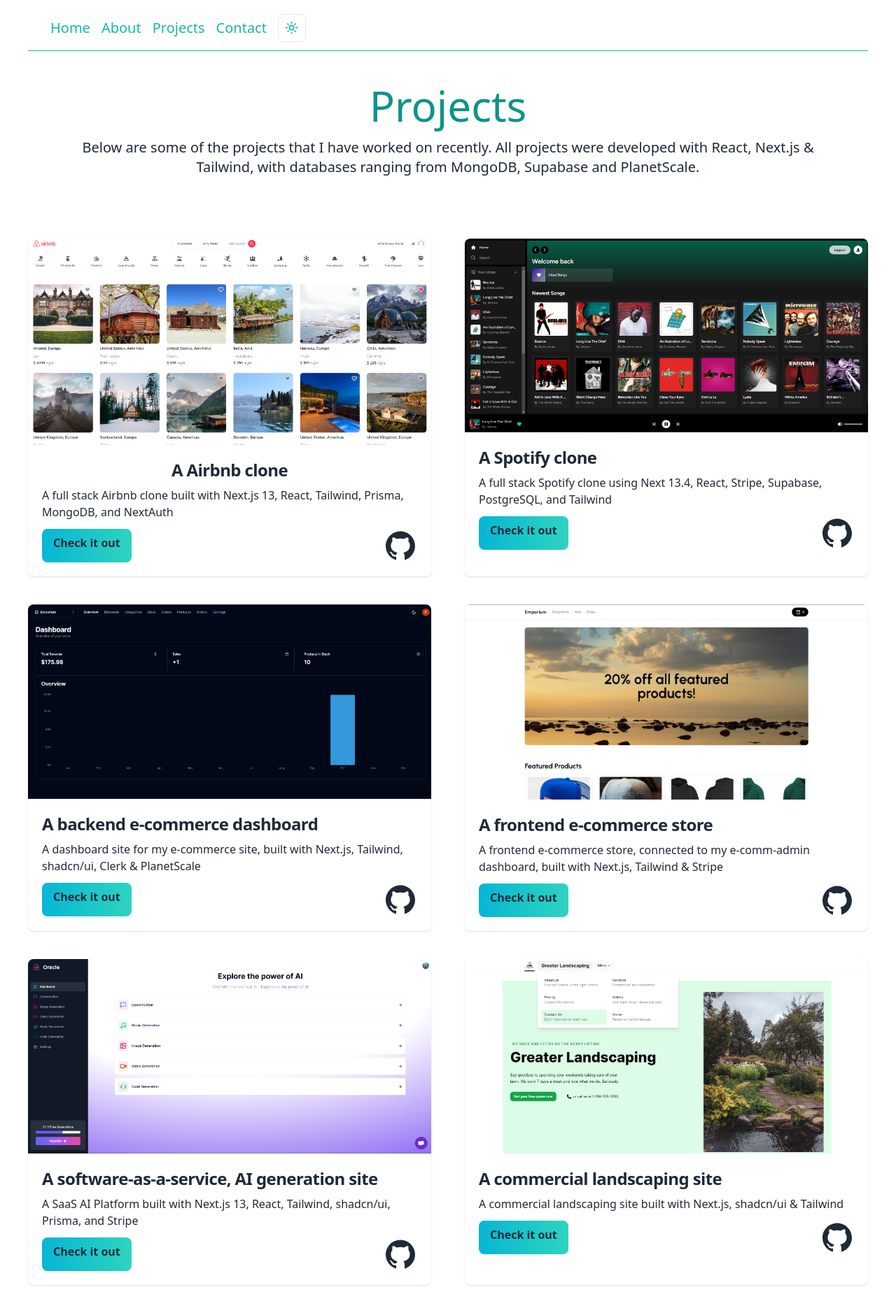
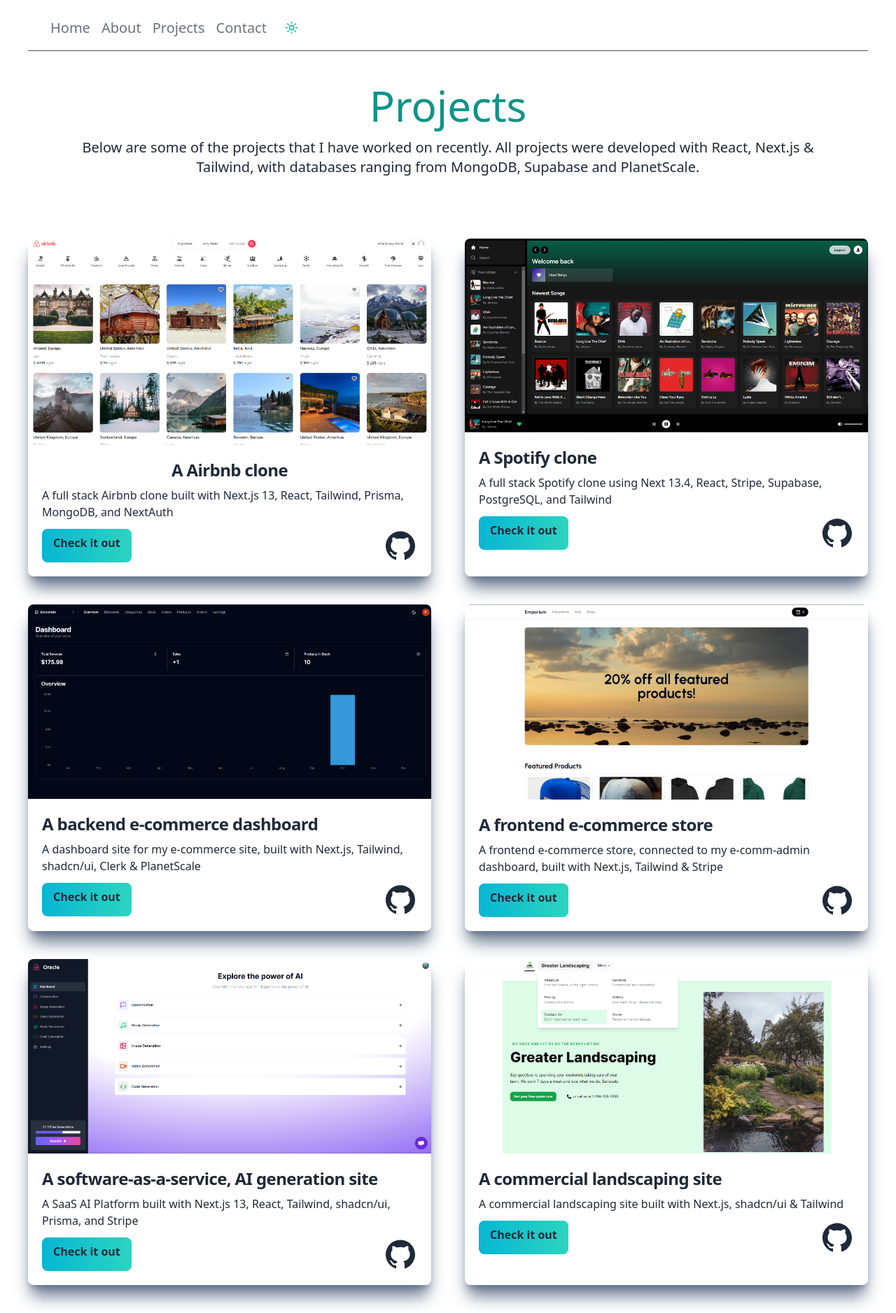
Before and after one commit to pjleb90/portfolio, a Next.js app: page /projects in a window 1280 px wide. Shown: the whole page at 70% size. Built offline with nearby package versions, Linux system fonts and the light colour scheme.

Commit message:
minor UX/UI improvements

```diff
--- a/app/projects/page.tsx
+++ b/app/projects/page.tsx
@@ -12,7 +12,7 @@
           </p>
         </div>
         <div className='flex flex-col gap-10 py-10 lg:flex-row lg: flex-wrap' style={{ display: 'flex', justifyContent: 'space-between' }}>
-          <div className="max-w-xl bg-white rounded-lg shadow dark:bg-gray-800 ">
+          <div className="max-w-xl bg-white rounded-lg shadow-xl shadow-slate-500 dark:bg-gray-800 dark:shadow-teal-500">
             <a href="https://rental-app-ebon.vercel.app/" target="blank" rel="noopener noreferrer">
                 <Image className="rounded-t-lg" src="/images/web1.png" alt="A image of a Airbnb clone" width={1000} height={500}/>
             </a>
@@ -36,7 +36,7 @@
                 </div>
             </div>
           </div>
-          <div className="max-w-xl bg-white rounded-lg shadow dark:bg-gray-800">
+          <div className="max-w-xl bg-white rounded-lg shadow-xl shadow-slate-500 dark:bg-gray-800 dark:shadow-teal-500">
             <a href="https://music-player-blush-ten.vercel.app/" target="blank" rel="noopener noreferrer">
                 <Image className="rounded-t-lg" src="/images/web2.png" alt="A picture of a Spotify clone" width={1000} height={500}/>
             </a>
@@ -60,7 +60,7 @@
                 </div>
             </div>
           </div>
-          <div className="max-w-xl bg-white rounded-lg shadow dark:bg-gray-800">
+          <div className="max-w-xl bg-white rounded-lg shadow-xl shadow-slate-500 dark:bg-gray-800 dark:shadow-teal-500">
             <a href="https://e-comm-dashboard-five.vercel.app" target="blank" rel="noopener noreferrer">
                 <Image className="rounded-t-lg" src="/images/web3.png" alt="A image of an e-commerce dashboard" width={1000} height={500}/>
             </a>
@@ -84,7 +84,7 @@
                 </div>
             </div>
           </div>
-          <div className="max-w-xl bg-white rounded-lg shadow dark:bg-gray-800">
+          <div className="max-w-xl bg-white rounded-lg shadow-xl shadow-slate-500 dark:bg-gray-800 dark:shadow-teal-500">
             <a href="https://e-comm-store-chi.vercel.app/" target="blank" rel="noopener noreferrer">
                 <Image className="rounded-t-lg" src="/images/web4.png" alt="A image of an e-commerce store front" width={1000} height={500}/>
             </a>
@@ -108,7 +108,7 @@
                 </div>
             </div>
           </div>
-          <div className="max-w-xl bg-white rounded-lg shadow dark:bg-gray-800">
+          <div className="max-w-xl bg-white rounded-lg shadow-xl shadow-slate-500 dark:bg-gray-800 dark:shadow-teal-500">
             <a href="https://saas-ai-blush.vercel.app/" target="blank" rel="noopener noreferrer">
                 <Image className="rounded-t-lg" src="/images/web5.png" alt="A SaaS, AI site" width={1000} height={500}/>
             </a>
@@ -132,7 +132,7 @@
                 </div>
             </div>
           </div>
-          <div className="max-w-xl bg-white rounded-lg shadow dark:bg-gray-800">
+          <div className="max-w-xl bg-white rounded-lg shadow-xl shadow-slate-500 dark:bg-gray-800 dark:shadow-teal-500">
             <a href="https://landscaping-temp.vercel.app/" target="blank" rel="noopener noreferrer">
                 <Image className="rounded-t-lg" src="/images/web6.png" alt="A commercial landscaping website" width={1000} height={500}/>
             </a>
--- a/components/NavMenu.tsx
+++ b/components/NavMenu.tsx
@@ -7,10 +7,10 @@
 const NavMenu = () => {
 
     return (
-        <div className="border-b border-teal-500">
+        <div className="border-b border-gray-600 dark:border-teal-500">
             <Container>
                 <div className="relative px-4 sm:px-6 lg:px-8 flex h-16 items-center">
-                    <nav className="lg:flex space-x-4 font-medium md:text-xl xl:text-xl">
+                    <nav className="lg:flex space-x-4 font-medium md:text-xl xl:text-xl text-gray-500 dark:text-teal-500">
                         <Link href="/">
                             Home
                         </Link>
--- a/components/footer.tsx
+++ b/components/footer.tsx
@@ -1,22 +1,22 @@
 const Footer = () => {
     return (
-        <div className=' lg:flex gap-10 justify-center items-center border-t'>
-            <div className='text-center shadow-lg shadow-teal-500 pt-2 pb-2 pl-10 pr-10 rounded-xl my-10'>
+        <div className=' lg:flex gap-10 justify-center items-center border-t border-gray-200 dark:border-teal-500'>
+            <div className='text-center shadow-lg shadow-slate-500 dark:shadow-teal-500 pt-2 pb-2 pl-10 pr-10 rounded-xl my-10'>
                 <h3 className=' text-lg font-medium pt-2 pb-2'>Intuitive designs</h3>
-                <p className='py-2'>
+                <p className='py-2 text-gray-600 dark:text-teal-500'>
                 </p>
                 Focusing on SEO and responsiveness<br></br>to make your website stand out.
             </div>
-            <div className='text-center shadow-lg shadow-teal-500 pt-2 pb-2 pl-10 pr-10 rounded-xl my-10'>
+            <div className='text-center shadow-lg shadow-slate-500 dark:shadow-teal-500 pt-2 pb-2 pl-10 pr-10 rounded-xl my-10'>
                 <h3 className=' text-lg font-medium pt-2 pb-2'>Coding</h3>
-                <p className='py-2'>
+                <p className='py-2 text-gray-600 dark:text-teal-500'>
                 Do you have an idea for your next great website?
                 <br></br>Let&#39;s make it a reality!
                 </p>
             </div>
-            <div className='text-center shadow-lg shadow-teal-500 pt-2 pb-2 pl-10 pr-10 rounded-xl my-10'>
+            <div className='text-center shadow-lg shadow-slate-500 dark:shadow-teal-500 pt-2 pb-2 pl-10 pr-10 rounded-xl my-10'>
                 <h3 className=' text-lg font-medium pt-2 pb-2'>Consulting</h3>
-                <p className='py-2'>
+                <p className='py-2 text-gray-600 dark:text-teal-500'>
                 Have a current website that you&#39;re not happy with?
                 <br></br>Allow me to bring it to a level that meets your standards.
                 </p>
--- a/components/theme-toggle.tsx
+++ b/components/theme-toggle.tsx
@@ -18,7 +18,7 @@
     return (
         <DropdownMenu>
         <DropdownMenuTrigger asChild>
-            <Button variant="outline" size="icon">
+            <Button variant="ghost" size="icon">
             <Sun className="h-[1.2rem] w-[1.2rem] rotate-0 scale-100 transition-all dark:-rotate-90 dark:scale-0" />
             <Moon className="absolute h-[1.2rem] w-[1.2rem] rotate-90 scale-0 transition-all dark:rotate-0 dark:scale-100" />
             <span className="sr-only">Toggle theme</span>
```
